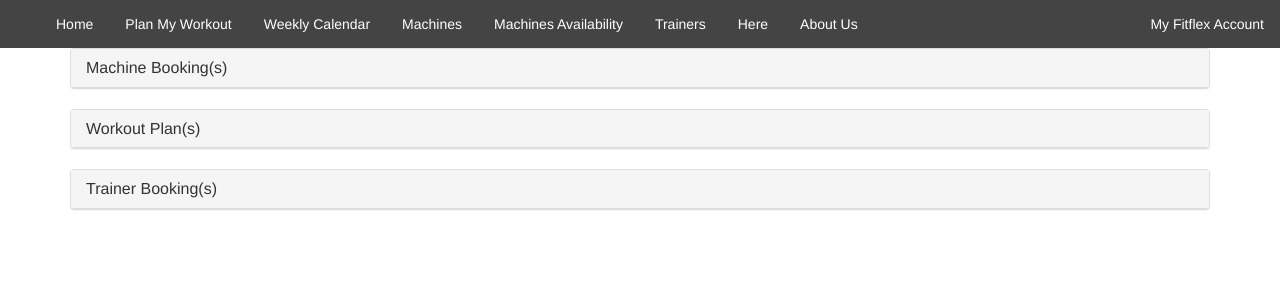
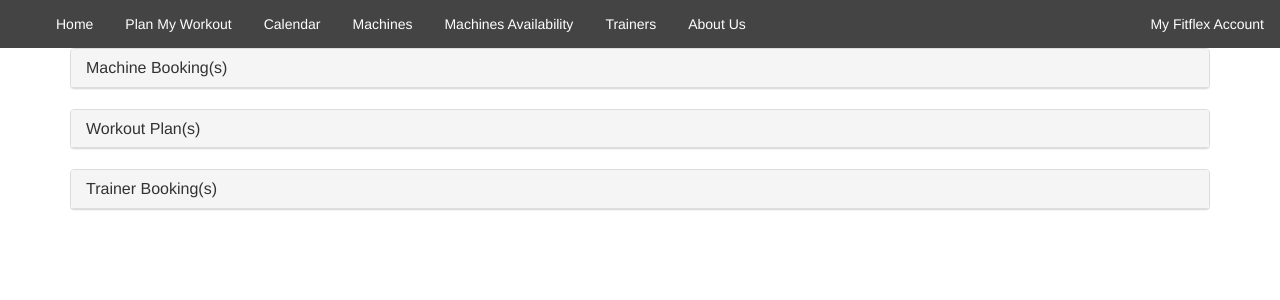
Before and after one commit to hmcoding/Fitflex, a Python web app: template app/templates/profile.html in a window 1280 px wide. Shown: the top 300 px of the page. Run offline with Jinja, Linux system fonts and the light colour scheme; the template is opened without the code that fills it, so the values that code supplies are empty; some libraries are stand-ins or nearby versions.

Commit message:
change to tab bar

```diff
--- a/app/templates/header.html
+++ b/app/templates/header.html
@@ -102,11 +102,10 @@ h1 {
   <ul class="ul-style">
    <li style="float:left"><a href="index.html" class="a-dropbtn">Home    </a></li>
    <li style="float:left"><a href="plan.html" class="a-dropbtn">Plan My Workout    </a></li>
-   <li style="float:left"><a href ="weekcal.html" class="a-dropbtn">Weekly Calendar    </a></li>
+   <li style="float:left"><a href ="weekcal.html" class="a-dropbtn">Calendar    </a></li>
    <li style="float:left"><a href="machines.html" class="a-dropbtn">Machines    </a></li>
    <li style="float:left"><a href="machines_availability.html" class="a-dropbtn">Machines Availability    </a></li>
    <li style="float:left"><a href="trainers.html" class="a-dropbtn">Trainers </a></li>
-   <li style="float:left"><a href="here.html" class="a-dropbtn">Here    </a></li>
     <li class="dropdown">
      </form>
    </li>
--- a/app/templates/here.html
+++ /dev/null
@@ -1,6 +0,0 @@
-{% extends "header.html" %}
-{% block content %}
-
-
-
-{% endblock %}
--- a/app/templates/profile.html
+++ b/app/templates/profile.html
@@ -50,7 +50,7 @@
 	 <p><b>
 	 Details</b>: {{ a['info'] }}
 	 </p>
-		<input name="machineBooking" type="submit" value="Delete Entry">
+
 	 </div>
 	 {% endfor %}
 
--- a/app/views.py
+++ b/app/views.py
@@ -1,6 +1,6 @@
 from app import b_app
-from app.database import userAcct, bookMachine, getMBooking, workoutPlan, getPlan, getBookingsOfDay, getTrainerBookingsOfDay, time24to12, bookTrainer, getTrainer
-# , usrAgenda, getAgenda, usrInterviewQA, getInterview
+from app.database import userAcct, bookMachine, getMBooking, workoutPlan, getPlan, getBookingsOfDay, time24to12, bookTrainer, getTrainer
+#getTrainerBookingsOfDay
 import requests
 import re
 import shelve
```
Also changed, not shown: acct.db, 2 other files.
